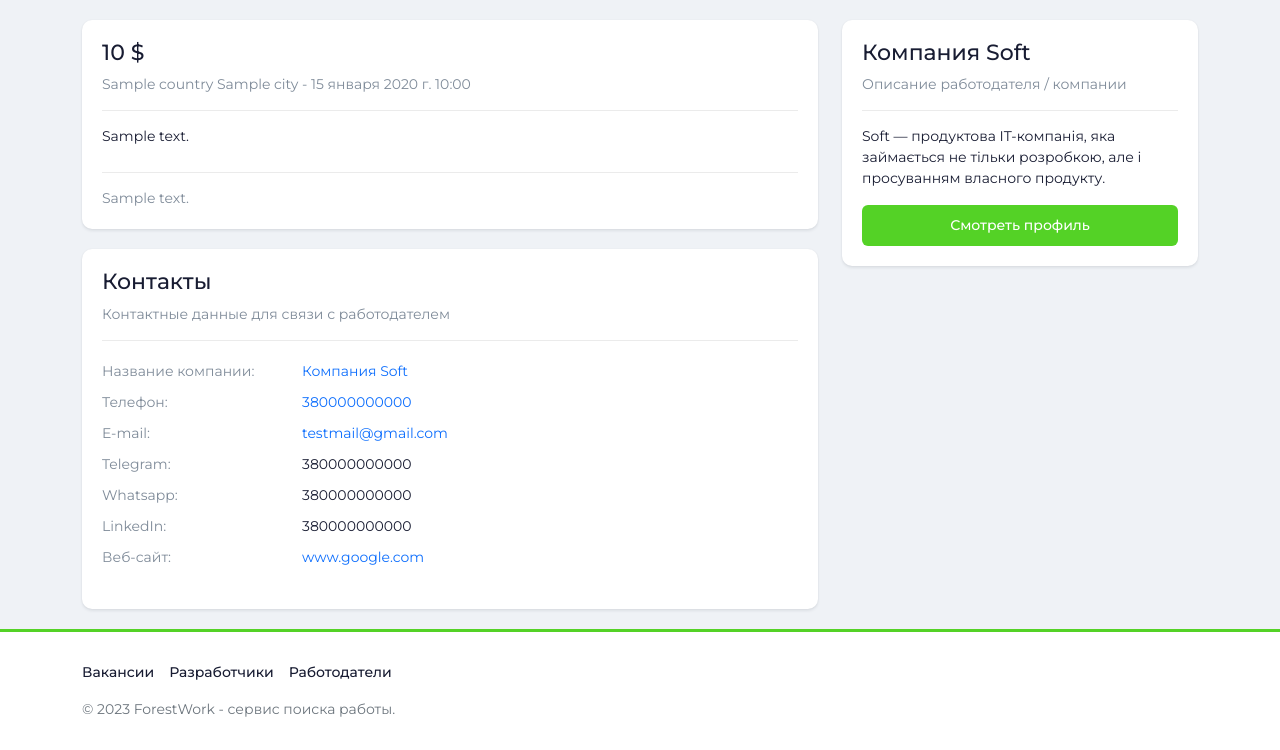
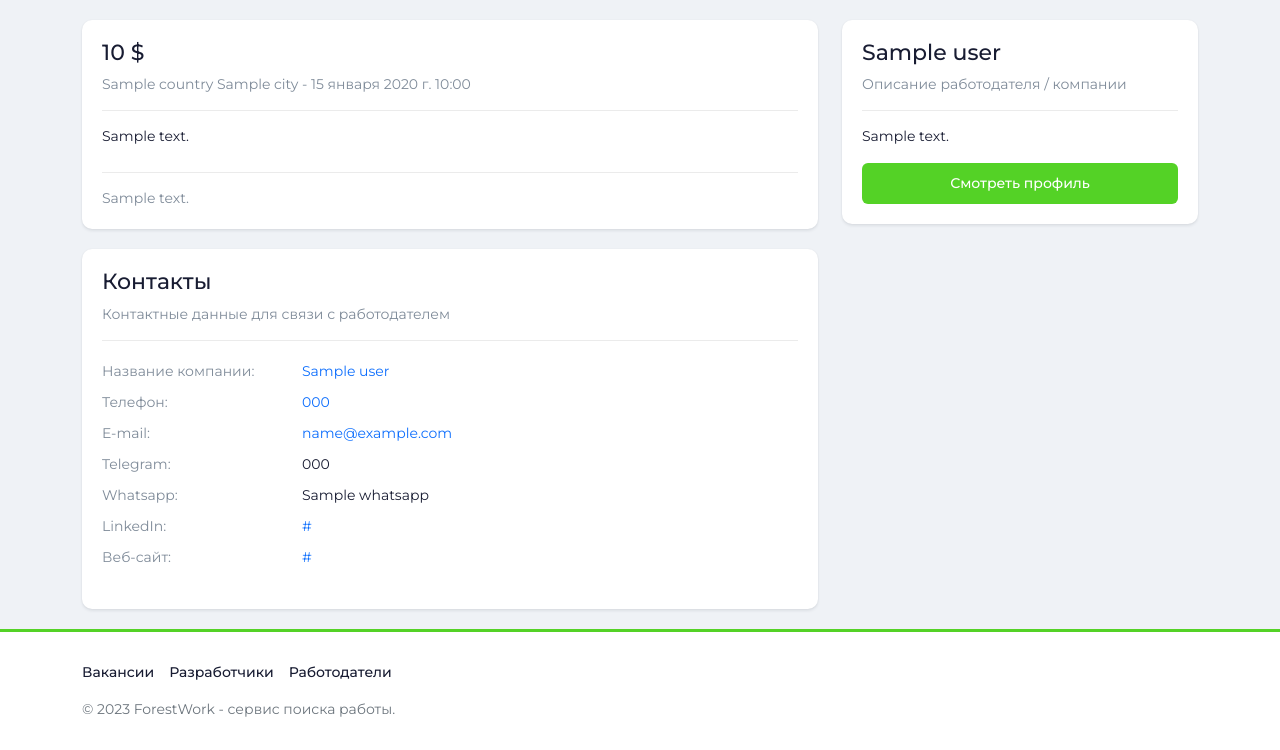
Before and after one commit to ElveeBolt/forestwork, a Django app: template forestwork/templates/jobs/job.html in a window 1280 px wide. Shown: the part 141-891 px from the top of the page. Run offline with Django 4.2, Linux system fonts and the light colour scheme; the template is opened without the code that fills it: most values are stand-ins (such as "Sample title", 1, 10 or a date in 2020); data that the repository does not hold is empty; some libraries are stand-ins or nearby versions.

Commit message:
Added show info about employer in job page

```diff
--- a/forestwork/templates/jobs/job.html
+++ b/forestwork/templates/jobs/job.html
@@ -24,13 +24,13 @@
                     <div class="subtitle">Контактные данные для связи с работодателем</div>
                 </div>
                 <ul class="list-unstyled list-contacts">
-                    <li><span class="left">Название компании: </span><span class="right"><a href="{% url 'employer' user_id=1 %}">Компания Soft</a></span></li>
-                    <li><span class="left">Телефон: </span><span class="right"><a href="tel: 380000000000">380000000000</a></span></li>
-                    <li><span class="left">E-mail: </span><span class="right"><a href="mailto: testmail@gmail.com">testmail@gmail.com</a></span></li>
-                    <li><span class="left">Telegram: </span><span class="right">380000000000</span></li>
-                    <li><span class="left">Whatsapp: </span><span class="right">380000000000</span></li>
-                    <li><span class="left">LinkedIn: </span><span class="right">380000000000</span></li>
-                    <li><span class="left">Веб-сайт: </span><span class="right"><a href="#">www.google.com</a></span>
+                    <li><span class="left">Название компании: </span><span class="right"><a href="{% url 'employer' user_id=1 %}">{{ job.user.name }}</a></span></li>
+                    <li><span class="left">Телефон: </span><span class="right"><a href="tel:{{ job.user.phone }}">{{ job.user.phone }}</a></span></li>
+                    <li><span class="left">E-mail: </span><span class="right"><a href="mailto:{{ job.user.email }}">{{ job.user.email }}</a></span></li>
+                    <li><span class="left">Telegram: </span><span class="right">{{ job.user.telegram }}</span></li>
+                    <li><span class="left">Whatsapp: </span><span class="right">{{ job.user.whatsapp }}</span></li>
+                    <li><span class="left">LinkedIn: </span><span class="right"><a href="{{ job.user.linkedin }}">{{ job.user.linkedin }}</a></span></li>
+                    <li><span class="left">Веб-сайт: </span><span class="right"><a href="{{ job.user.website }}">{{ job.user.website }}</a></span>
                     </li>
                 </ul>
             </div>
@@ -38,14 +38,13 @@
         <div class="col-4">
             <div class="card">
                 <div class="card-heading">
-                    <h2>Компания Soft</h2>
+                    <h2>{{ job.user.name }}</h2>
                     <div class="subtitle">Описание работодателя / компании</div>
                 </div>
-                <p>Soft — продуктова IT-компанія, яка займається не тільки розробкою, але і просуванням власного продукту.</p>
-                <a href="{% url 'employer' user_id=1 %}" class="btn btn-primary">Смотреть профиль</a>
+                <p>{{ job.user.about }}</p>
+                <a href="{% url 'employer' user_id=job.user.id %}" class="btn btn-primary">Смотреть профиль</a>
             </div>
         </div>
     </div>
-
 </div>
 {% endblock content %}
```
